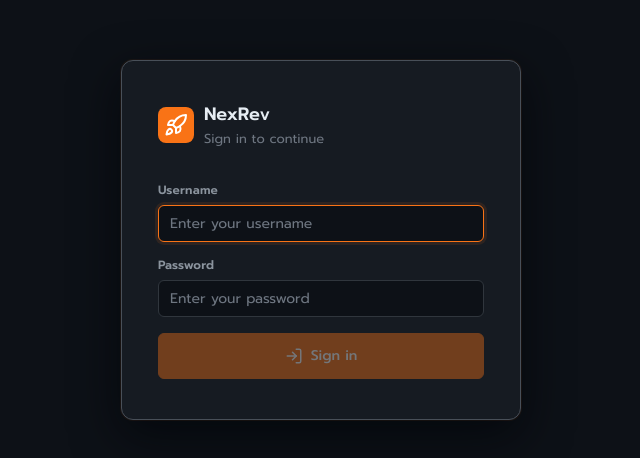
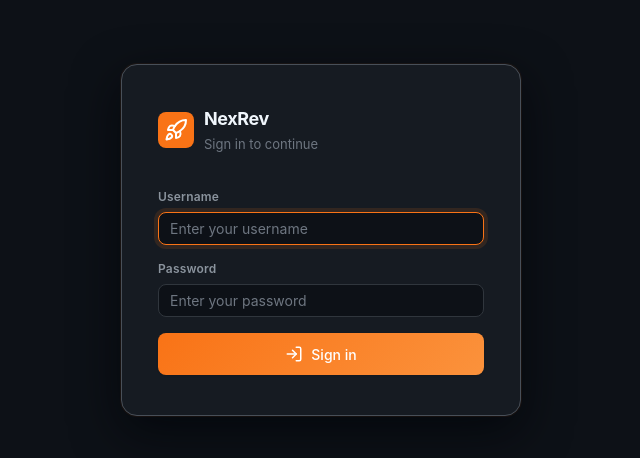
Before and after one commit to zr0aces/NexRev, a React (Vite) app in the folder frontend/: page / in a window 1280 px wide. Shown: the part 160-618 px from the top of the page, without its empty margins (319-959 px from the left). Built offline with nearby package versions, Linux system fonts and the light colour scheme.

Commit message:
feat: implement glassmorphism UI overhaul, add route for documentation, and enable entry animations

```diff
--- a/frontend/src/App.tsx
+++ b/frontend/src/App.tsx
@@ -127,7 +127,7 @@
         onLogout={handleLogout}
         username={username}
       />
-      <div>
+      <div className="animate-entry" key={tab}>
         {tab === 'today' && (
           <TodayPanel
             opps={opps}
--- a/frontend/src/styles.css
+++ b/frontend/src/styles.css
@@ -2,66 +2,80 @@
 *, *::before, *::after { box-sizing: border-box; margin: 0; padding: 0; }
 
 :root {
-  /* ── Surfaces — GitHub dark canvas ──────────────────── */
-  --bg:            #161b22;   /* canvas-overlay — cards / panels */
-  --bg-secondary:  #1c2128;   /* slightly elevated, hover */
-  --bg-tertiary:   #0d1117;   /* canvas-default — page background */
-  --bg-input:      #0d1117;   /* input fields */
-  --bg-overlay:    rgba(1, 4, 9, 0.82);
+  /* ── Surfaces — Modern Glassmorphism & Elevation ─────── */
+  --bg:            #161b22;
+  --bg-secondary:  #1c2128;
+  --bg-tertiary:   #0d1117;
+  --bg-card:       rgba(22, 27, 34, 0.7);
+  --bg-input:      #0d1117;
+  --bg-overlay:    rgba(1, 4, 9, 0.85);
+  --glass:         blur(12px) saturate(180%);
 
-  /* ── Text — GitHub fg scale ──────────────────────────── */
-  --text:           #e6edf3;   /* fg-default */
-  --text-secondary: #8b949e;   /* fg-muted */
-  --text-tertiary:  #6e7681;   /* fg-subtle */
+  /* ── Shadows ────────────────────────────────────────── */
+  --shadow-sm:     0 1px 2px 0 rgba(0, 0, 0, 0.1);
+  --shadow-md:     0 4px 6px -1px rgba(0, 0, 0, 0.2), 0 2px 4px -1px rgba(0, 0, 0, 0.1);
+  --shadow-lg:     0 10px 15px -3px rgba(0, 0, 0, 0.3), 0 4px 6px -2px rgba(0, 0, 0, 0.1);
+  --shadow-glow:   0 0 15px rgba(249, 115, 22, 0.2);
 
-  /* ── Borders — GitHub border scale ──────────────────── */
-  --border:        #30363d;    /* border-default */
-  --border-hover:  #484f58;    /* border-muted hover */
-  --border-strong: #6e7681;    /* border-emphasis */
+  /* ── Text — Refined Scale ───────────────────────────── */
+  --text:           #f0f6fc;
+  --text-secondary: #8b949e;
+  --text-tertiary:  #6e7681;
 
-  /* ── Orange — primary accent ─────────────────────────── */
+  /* ── Borders ────────────────────────────────────────── */
+  --border:        #30363d;
+  --border-hover:  #484f58;
+  --border-strong: #6e7681;
+
+  /* ── Orange — Premium Gradient ──────────────────────── */
   --orange:        #f97316;
   --orange-hover:  #ea6d10;
-  --orange-light:  rgba(249, 115, 22, 0.10);
+  --orange-light:  rgba(249, 115, 22, 0.12);
   --orange-mid:    #fb923c;
   --orange-text:   #fdba74;
-  --orange-glow:   rgba(249, 115, 22, 0.15);
+  --orange-grad:   linear-gradient(135deg, #f97316 0%, #fb923c 100%);
 
-  /* ── Blue — AI / Salesforce context only ─────────────── */
-  --blue:          #58a6ff;    /* GitHub accent-fg */
-  --blue-light:    rgba(88, 166, 255, 0.10);
-  --blue-mid:      #79c0ff;
-  --blue-text:     #a5d6ff;
-
-  /* ── Semantic colours — GitHub palette ──────────────── */
+  /* ── Semantic Colors ────────────────────────────────── */
   --green:         #3fb950;
-  --green-light:   rgba(63, 185, 80, 0.10);
   --green-mid:     #56d364;
   --amber:         #d29922;
-  --amber-light:   rgba(210, 153, 34, 0.10);
   --amber-mid:     #e3b341;
   --red:           #f85149;
-  --red-light:     rgba(248, 81, 73, 0.10);
   --red-mid:       #ff7b72;
   --teal:          #2dd4bf;
-  --teal-light:    rgba(45, 212, 191, 0.10);
-  --gray-light:    rgba(255, 255, 255, 0.04);
 
   /* ── Layout tokens ───────────────────────────────────── */
-  --radius:    6px;    /* GitHub standard */
-  --radius-lg: 8px;
-  --radius-xl: 12px;
-  --t:         0.12s ease;
+  --radius:    8px;
+  --radius-lg: 12px;
+  --radius-xl: 16px;
+  --t:         0.2s cubic-bezier(0.4, 0, 0.2, 1);
 }
 
 html, body {
-  font-family: "Prompt", "Kanit", -apple-system, BlinkMacSystemFont, "Segoe UI", Helvetica, Arial, sans-serif;
+  font-family: "Inter", "Prompt", -apple-system, BlinkMacSystemFont, sans-serif;
   font-size: 16px;
-  line-height: 1.5;
+  line-height: 1.6;
   color: var(--text);
   background: var(--bg-tertiary);
   min-height: 100vh;
   -webkit-font-smoothing: antialiased;
+  scroll-behavior: smooth;
+}
+
+/* ── Focus States ─────────────────────────────────────── */
+:focus-visible {
+  outline: 2px solid var(--orange);
+  outline-offset: 2px;
+}
+
+/* ── Global Animations ────────────────────────────────── */
+@keyframes slideUp {
+  from { opacity: 0; transform: translateY(12px); }
+  to { opacity: 1; transform: translateY(0); }
+}
+
+.animate-entry {
+  animation: slideUp 0.4s cubic-bezier(0.2, 0.8, 0.2, 1) forwards;
 }
 
 /* ── Scrollbar ────────────────────────────────────────── */
@@ -73,29 +87,30 @@
 /* ── Nav ──────────────────────────────────────────────── */
 .nav {
   display: flex;
-  align-items: center;
-  gap: 8px;
+  align-items: stretch;
+  gap: 16px;
   padding: 0 24px;
-  height: 56px;
-  background: var(--bg);
+  height: 64px;
+  background: var(--bg-card);
+  backdrop-filter: var(--glass);
+  -webkit-backdrop-filter: var(--glass);
   border-bottom: 1px solid var(--border);
   position: sticky;
   top: 0;
   z-index: 100;
-  flex-wrap: wrap;
 }
 .nav-brand {
   display: flex;
   align-items: center;
-  gap: 8px;
-  margin-right: 8px;
+  gap: 10px;
   text-decoration: none;
+  flex-shrink: 0;
 }
 .nav-brand-icon {
-  width: 24px;
-  height: 24px;
-  background: var(--orange);
-  border-radius: 6px;
+  width: 28px;
+  height: 28px;
+  background: var(--orange-grad);
+  border-radius: 8px;
   display: flex;
   align-items: center;
   justify-content: center;
@@ -103,38 +118,38 @@
   font-weight: 700;
   color: #fff;
   flex-shrink: 0;
+  box-shadow: var(--shadow-sm);
 }
 .nav-title {
-  font-size: 15px;
-  font-weight: 600;
-  letter-spacing: -0.3px;
+  font-size: 16px;
+  font-weight: 700;
+  letter-spacing: -0.4px;
   color: var(--text);
   white-space: nowrap;
 }
-.nav-tabs { display: flex; gap: 2px; flex: 1; }
+.nav-tabs { display: flex; gap: 4px; flex: 1; }
 .nav-tab {
   display: flex;
   align-items: center;
-  height: 56px;
-  padding: 0 14px;
+  height: 64px;
+  padding: 0 16px;
   border: none;
-  border-bottom: 2px solid transparent;
+  border-bottom: 3px solid transparent;
   cursor: pointer;
   font-size: 14px;
-  font-weight: 400;
+  font-weight: 500;
   background: transparent;
   color: var(--text-secondary);
-  transition: color var(--t), border-color var(--t);
+  transition: all var(--t);
   white-space: nowrap;
   margin-bottom: -1px;
 }
-.nav-tab:hover { color: var(--text); }
+.nav-tab:hover { color: var(--text); background: rgba(255,255,255,0.03); }
 .nav-tab.active {
   color: var(--orange-text);
-  font-weight: 500;
   border-bottom-color: var(--orange);
 }
-.nav-actions { display: flex; gap: 6px; align-items: center; }
+.nav-actions { display: flex; gap: 8px; align-items: center; align-self: center; }
 .nav-user { display: flex; flex-direction: column; align-items: flex-end; margin: 0 4px; }
 .nav-user-name { font-size: 13px; font-weight: 500; color: var(--text); }
 .nav-divider { width: 1px; height: 20px; background: var(--border); margin: 0 4px; }
@@ -143,40 +158,50 @@
 .btn {
   display: inline-flex;
   align-items: center;
-  gap: 6px;
-  padding: 5px 14px;
+  gap: 8px;
+  padding: 6px 16px;
   border-radius: var(--radius);
   border: 1px solid var(--border);
   cursor: pointer;
   font-size: 14px;
+  font-weight: 500;
   font-family: inherit;
   background: var(--bg-secondary);
   color: var(--text-secondary);
   transition: all var(--t);
   white-space: nowrap;
-  line-height: 1.4;
 }
-.btn:hover {
+.btn:hover:not(:disabled) {
   background: var(--border);
   color: var(--text);
-  border-color: var(--border-hover);
+  border-color: var(--border-strong);
+  transform: translateY(-1px);
+  box-shadow: var(--shadow-sm);
 }
-.btn:active { transform: scale(0.97); }
-.btn:disabled { opacity: .4; cursor: not-allowed; }
-.btn-sm { padding: 4px 12px; font-size: 13px; }
-.btn-xs { padding: 2px 8px; font-size: 12px; }
+.btn:active:not(:disabled) { transform: translateY(0) scale(0.98); }
 .btn-primary {
-  background: var(--orange);
+  background: var(--orange-grad);
   color: #fff;
-  border-color: var(--orange);
-  font-weight: 500;
+  border: none;
+  box-shadow: var(--shadow-sm);
 }
-.btn-primary:hover { background: var(--orange-hover); border-color: var(--orange-hover); color: #fff; }
+.btn-primary:hover:not(:disabled) {
+  box-shadow: var(--shadow-glow);
+  filter: brightness(1.1);
+}
 .btn-danger { color: var(--red-mid); border-color: transparent; background: transparent; }
 .btn-danger:hover { background: var(--red-light); border-color: var(--red-light); color: var(--red-mid); }
 
 /* ── Layout ───────────────────────────────────────────── */
 #app { max-width: 1280px; margin: 0 auto; padding: 24px; }
+
+.show-mobile { display: none !important; }
+.hide-mobile { display: block !important; }
+
+@media (max-width: 640px) {
+  .show-mobile { display: flex !important; }
+  .hide-mobile { display: none !important; }
+}
 
 /* ── Metric Cards ─────────────────────────────────────── */
 .metrics-row {
@@ -186,16 +211,23 @@
   margin-bottom: 16px;
 }
 .metric-card {
-  padding: 1.25rem;
+  padding: 1.5rem;
   background: var(--bg-card);
+  backdrop-filter: var(--glass);
+  -webkit-backdrop-filter: var(--glass);
   border: 1px solid var(--border);
   border-radius: var(--radius-lg);
   display: flex;
   align-items: center;
-  gap: 1rem;
-  transition: border-color var(--t), transform var(--t);
+  gap: 1.25rem;
+  transition: all var(--t);
+  box-shadow: var(--shadow-sm);
 }
-.metric-card:hover { border-color: var(--border-hover); transform: translateY(-2px); }
+.metric-card:hover {
+  border-color: var(--border-hover);
+  transform: translateY(-4px);
+  box-shadow: var(--shadow-lg);
+}
 .metric-icon {
   width: 44px;
   height: 44px;
@@ -1019,14 +1051,17 @@
     bottom: 0;
     left: 0;
     right: 0;
-    height: 64px;
-    background: var(--bg);
+    height: 72px;
+    background: var(--bg-card);
+    backdrop-filter: var(--glass);
+    -webkit-backdrop-filter: var(--glass);
     border-top: 1px solid var(--border);
     z-index: 1000;
     padding: 0 10px;
+    padding-bottom: env(safe-area-inset-bottom);
     justify-content: space-around;
     align-items: center;
-    box-shadow: 0 -4px 12px rgba(0,0,0,0.2);
+    box-shadow: 0 -4px 24px rgba(0,0,0,0.4);
   }
 
   .bottom-nav-item {
@@ -1072,23 +1107,23 @@
   }
 
   .fab {
-    width: 56px;
-    height: 56px;
-    border-radius: 28px;
-    background: var(--orange);
+    width: 60px;
+    height: 60px;
+    border-radius: 30px;
+    background: var(--orange-grad);
     color: #fff;
     border: none;
     display: flex;
     align-items: center;
     justify-content: center;
     font-size: 24px;
-    box-shadow: 0 4px 16px rgba(249, 115, 22, 0.4);
+    box-shadow: 0 8px 24px rgba(249, 115, 22, 0.4);
     cursor: pointer;
-    transition: transform 0.2s ease;
+    transition: all var(--t);
   }
 
   .fab:active {
-    transform: scale(0.9);
+    transform: scale(0.9) rotate(90deg);
   }
 
   .metrics-row {
@@ -1131,16 +1166,32 @@
   }
 
   .modal {
-    padding: 20px;
+    padding: 24px;
     width: 100%;
     margin: 0;
-    border-radius: 20px 20px 0 0;
+    border-radius: 24px 24px 0 0;
     position: fixed;
     bottom: 0;
     left: 0;
     right: 0;
     max-height: 92vh;
-    animation: slideUp 0.3s ease-out;
+    border: 1px solid var(--border);
+    border-bottom: none;
+    background: var(--bg);
+    animation: modalSlideUp 0.4s cubic-bezier(0.16, 1, 0.3, 1);
+  }
+
+  .modal::before {
+    content: "";
+    width: 36px;
+    height: 4px;
+    background: var(--border-strong);
+    border-radius: 2px;
+    position: absolute;
+    top: 10px;
+    left: 50%;
+    transform: translateX(-50%);
+    opacity: 0.5;
   }
 
   .modal-overlay {
@@ -1149,7 +1200,7 @@
   }
 }
 
-@keyframes slideUp {
+@keyframes modalSlideUp {
   from { transform: translateY(100%); }
   to { transform: translateY(0); }
 }
@@ -1172,29 +1223,93 @@
   }
 }
 
-/* Premium Card Refinements */
-.today-card, .opp-card, .metric-card {
-  box-shadow: 0 1px 3px rgba(0,0,0,0.12), 0 1px 2px rgba(0,0,0,0.24);
-  transition: all 0.3s cubic-bezier(.25,.8,.25,1);
+/* ── Refined Visual Hierarchy & Polishing ──────────────── */
+
+/* Premium Card Hover States */
+.opp-card, .today-card, .metric-card {
+  border: 1px solid var(--border);
+  background: var(--bg-card);
+  backdrop-filter: var(--glass);
+  -webkit-backdrop-filter: var(--glass);
+  transition: transform 0.3s cubic-bezier(0.34, 1.56, 0.64, 1),
+              border-color 0.2s ease,
+              box-shadow 0.3s ease,
+              background 0.2s ease;
 }
 
-.today-card:hover, .opp-card:hover {
-  box-shadow: 0 14px 28px rgba(0,0,0,0.25), 0 10px 10px rgba(0,0,0,0.22);
+.opp-card:hover, .today-card:hover {
+  border-color: var(--border-strong);
+  transform: translateY(-2px);
+  box-shadow: var(--shadow-md);
+  background: var(--bg-secondary);
 }
 
-/* Adjustments for existing components */
-.today-grid {
-  grid-template-columns: repeat(auto-fill, minmax(280px, 1fr));
+.opp-card.selected {
+  border-color: var(--orange);
+  background: var(--orange-light);
+  box-shadow: 0 0 0 1px var(--orange), var(--shadow-sm);
 }
 
-.pipeline-toolbar .btn {
-  width: 100%;
-  justify-content: center;
+/* Typography Refinements */
+.opp-name, .today-card-name, .detail-name {
+  color: var(--text);
+  letter-spacing: -0.01em;
 }
 
-/* Touch friendly buttons */
-@media (pointer: coarse) {
-  .btn, .nav-tab, .filter-chip, .bottom-nav-item {
-    min-height: 44px;
+.metric-val {
+  background: var(--orange-grad);
+  -webkit-background-clip: text;
+  background-clip: text;
+  -webkit-text-fill-color: transparent;
+  display: inline-block;
+}
+
+.metric-val--red {
+  background: linear-gradient(135deg, #f85149 0%, #ff7b72 100%);
+  -webkit-background-clip: text;
+  background-clip: text;
+  -webkit-text-fill-color: transparent;
+}
+
+.metric-val--green {
+  background: linear-gradient(135deg, #3fb950 0%, #56d364 100%);
+  -webkit-background-clip: text;
+  background-clip: text;
+  -webkit-text-fill-color: transparent;
+}
+
+/* Form Polish */
+input:focus, textarea:focus, select:focus {
+  border-color: var(--orange);
+  box-shadow: 0 0 0 4px var(--orange-light);
+  background: var(--bg-tertiary);
+}
+
+/* Scrollbar Sophistication */
+::-webkit-scrollbar { width: 8px; height: 8px; }
+::-webkit-scrollbar-thumb {
+  background: var(--border-hover);
+  border: 2px solid var(--bg-tertiary);
+  border-radius: 10px;
+}
+::-webkit-scrollbar-thumb:hover { background: var(--border-strong); }
+
+/* Animation Overrides */
+.animate-entry {
+  animation: slideUp 0.5s cubic-bezier(0.16, 1, 0.3, 1) forwards;
+}
+
+@media (max-width: 640px) {
+  .metric-card {
+    padding: 1rem;
+    gap: 0.75rem;
+  }
+  .metric-icon {
+    width: 36px;
+    height: 36px;
+    border-radius: 8px;
+  }
+  .metric-val {
+    font-size: 1.25rem;
   }
 }
```
Also changed, not shown: 1 other file (tests, documents, lock files or other folders).
